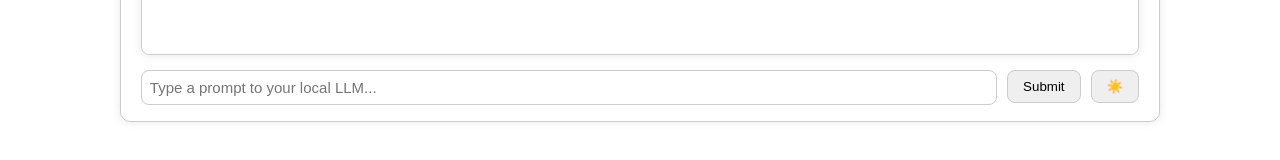
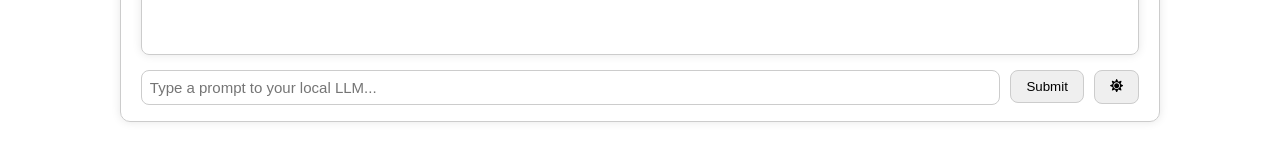
Before and after one commit to AlecJDavidson/llm_web_ui, a React (Vite) app: page / in a window 1280 px wide. Shown: the part 637-797 px from the top of the page. Built offline with nearby package versions, Linux system fonts and the light colour scheme.

Commit message:
Did a refactor that breaks the app up into components. I'm sure I introduced some bugs that need fixed. Core app is working. Have some typescript upset around the ChatContainer. I'll fix that later.

```diff
--- a/src/App.tsx
+++ b/src/App.tsx
@@ -1,6 +1,9 @@
 // App.tsx
 import React, { useState } from 'react';
 import ChatContainer from './components/ChatContainer';
+import { OllamaRequest } from './interfaces/ollamaInterfaces';
+import { ollamaRequest } from './ollama/ollamaRequest';
+import { ChatObject } from './interfaces/chatInterfaces';
 import './App.css';
 const App: React.FC = () => {
   const [darkMode, setDarkMode] = useState<boolean>(false);
@@ -16,7 +19,7 @@ const App: React.FC = () => {
     if (prompt.trim() !== '') {
       const promptRequest: OllamaRequest = {
         model: 'mistral',
-        messages: [{ role: 'user', content: prompt }],
+        messages: { role: 'user', content: prompt },
       };
 
       try {
--- a/src/components/ChatInput.tsx
+++ b/src/components/ChatInput.tsx
@@ -1,6 +1,6 @@
 // ChatInput.tsx
 import React, { useState } from 'react';
-import { ChatObject } from '../interfaces/chatInterfaces';
+import { FaSun, FaMoon } from 'react-icons/fa';
 
 interface ChatInputProps {
   prompt: string;
@@ -8,16 +8,15 @@ interface ChatInputProps {
   handleSubmit: () => void;
   darkMode: boolean;
   toggleDarkMode: () => void;
-  setChatLog: React.Dispatch<React.SetStateAction<ChatObject[]>>;
 }
 
-const ChatInput: React.FC<ChatInputProps> = ({ prompt, setPrompt, handleSubmit, darkMode, toggleDarkMode, setChatLog }) => {
+const ChatInput: React.FC<ChatInputProps> = ({ prompt, setPrompt, handleSubmit, darkMode, toggleDarkMode }) => {
   const [loading, setLoading] = useState<boolean>(false);
 
   const handleInternalSubmit = async () => {
     setLoading(true);
 
-    await handleSubmit();
+    await handleSubmit(); // LSP says that await has no effect, that is a lie. The "...loading" state will not behave correctly without it.
 
     setLoading(false);
   };
@@ -38,7 +37,7 @@ const ChatInput: React.FC<ChatInputProps> = ({ prompt, setPrompt, handleSubmit,
       </div>
       <div>
         <button onClick={toggleDarkMode} className="toggle-dark-mode">
-          {darkMode ? '🌙' : '☀️'}
+          {darkMode ? <FaMoon /> : <FaSun />}
         </button>
       </div>
     </div>
```
